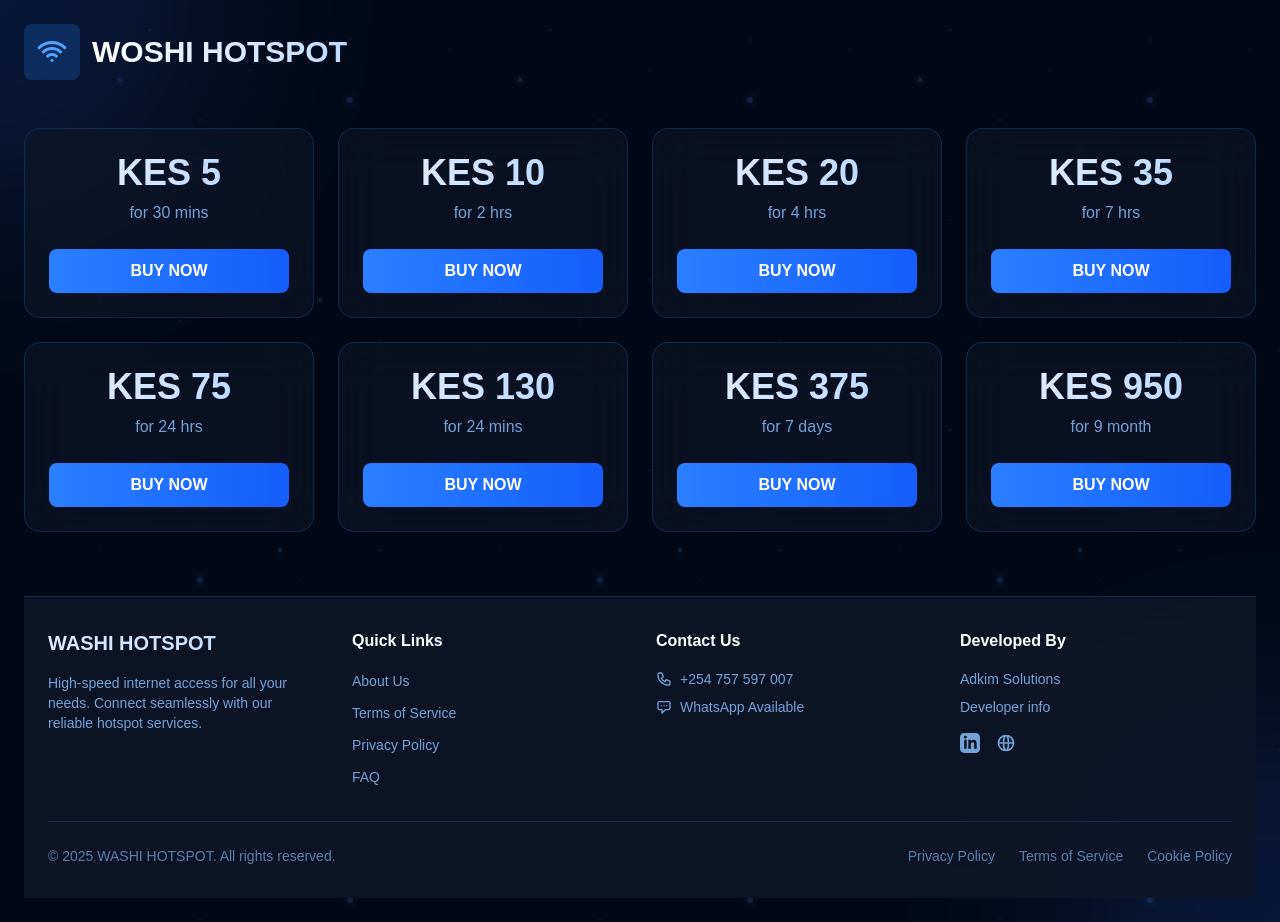
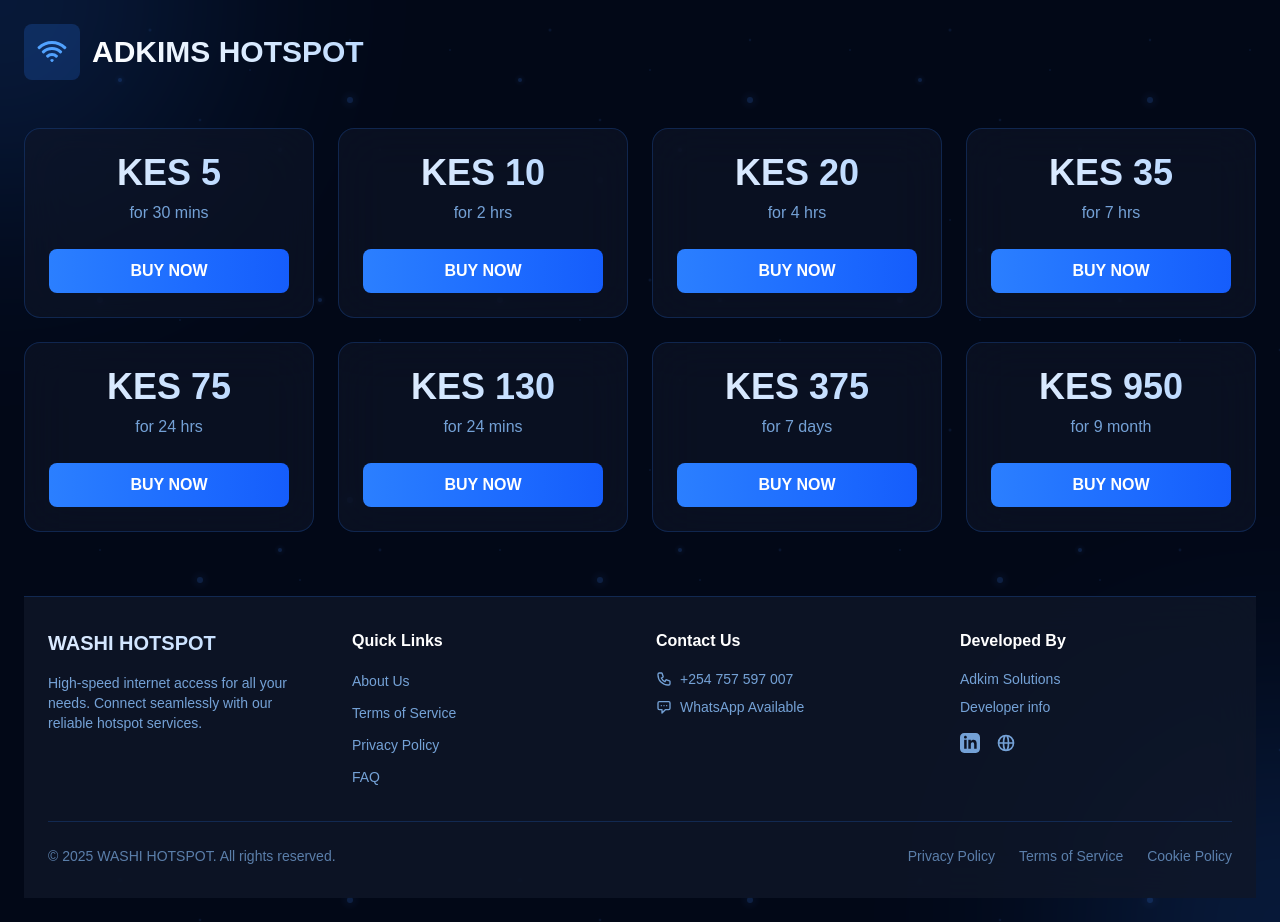
Before and after one commit to essedev6/ADKIMS-captive-portal, a Next.js app: page / in a window 1280 px wide. Built offline with nearby package versions, Linux system fonts and the light colour scheme.

Commit message:
some slight changse again

```diff
--- a/src/app/page.tsx
+++ b/src/app/page.tsx
@@ -65,7 +65,7 @@
             <WifiIcon className="h-8 w-8 text-blue-400" />
           </div>
           <h1 className="text-3xl font-bold bg-gradient-to-r from-white to-blue-200 bg-clip-text text-transparent">
-            WOSHI  HOTSPOT
+            ADKIMS HOTSPOT
           </h1>
         </div>
 
```
